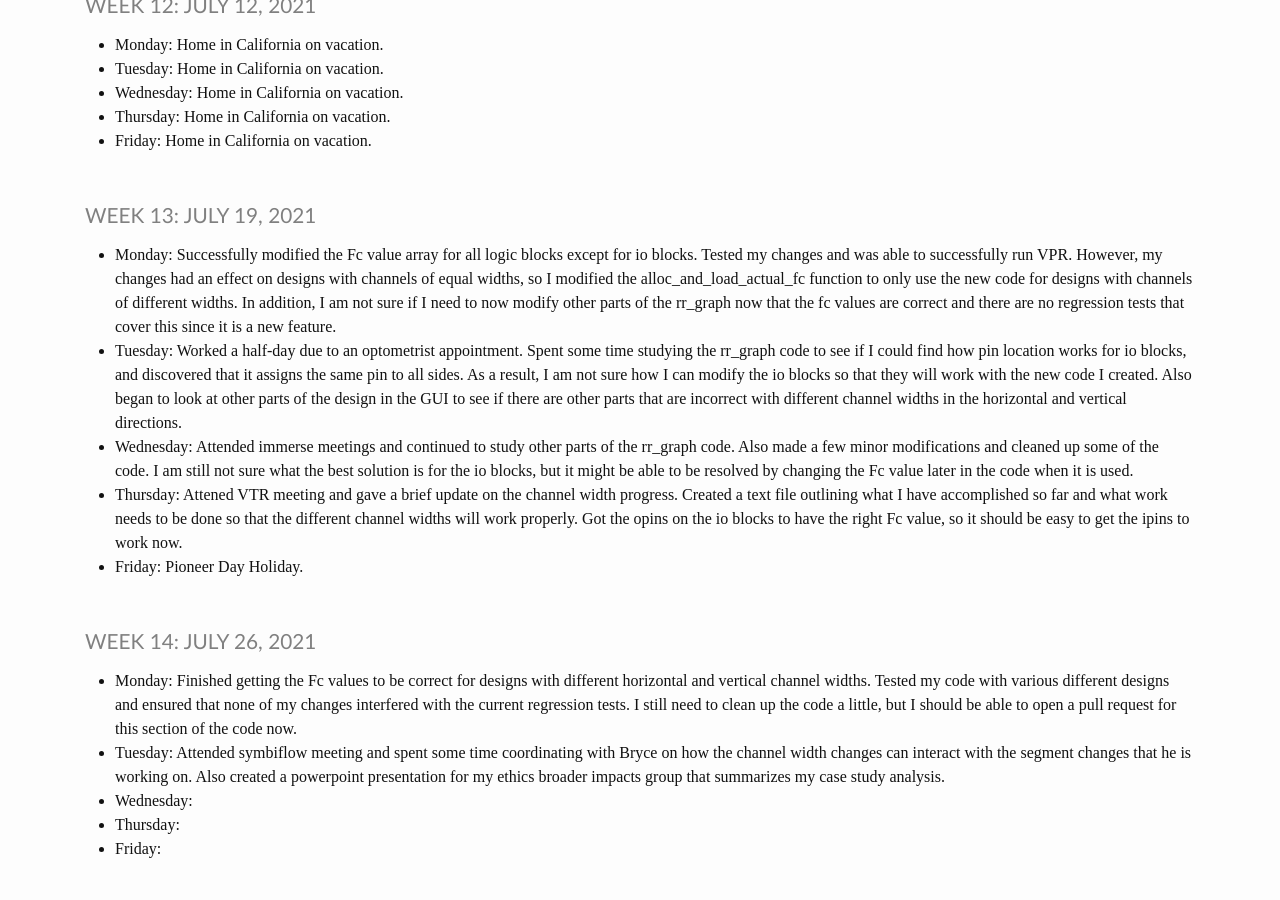
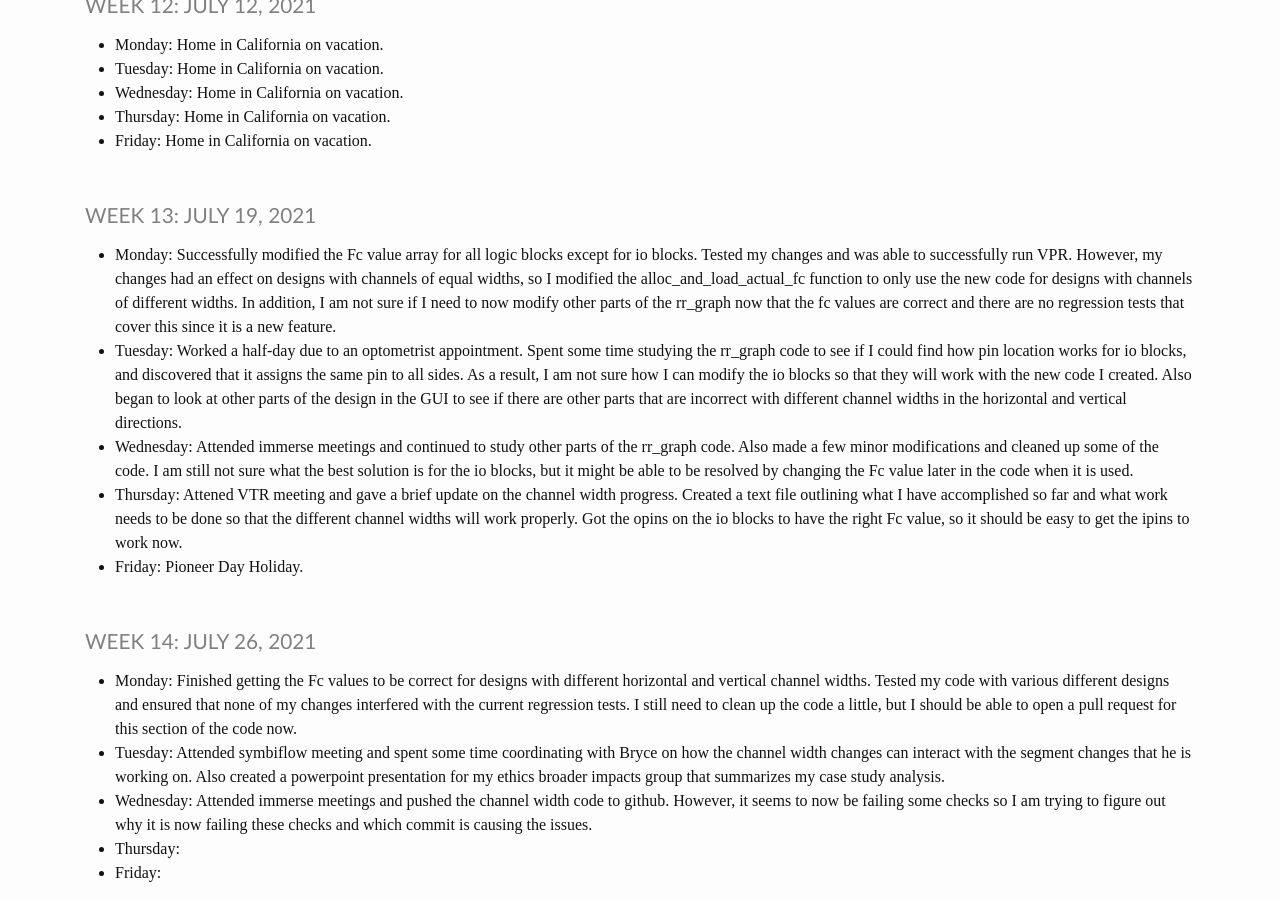
Before and after one commit to heinerb1/heinerb1.github.io, a Jekyll site: the page built from _pages/log.md, in a window 1280 px wide and 900 px high, scrolled down 3930 px. Built offline with Jekyll 4.4.1, drawn with Linux system fonts in a browser that asks for light colours; before the commit the page ends 4806 px from its top, so only the background shows below that.

Commit message:
7/28 Update

```diff
--- a/_pages/log.md
+++ b/_pages/log.md
@@ -233,6 +233,8 @@ title: IMMERSE Log
 * **Tuesday**: Attended symbiflow meeting and spent some time coordinating with Bryce on how the channel width changes can
                interact with the segment changes that he is working on. Also created a powerpoint presentation for my ethics
                broader impacts group that summarizes my case study analysis.
-* **Wednesday**:
+* **Wednesday**: Attended immerse meetings and pushed the channel width code to github. However, it seems to now be failing
+                 some checks so I am trying to figure out why it is now failing these checks and which commit is causing the
+                 issues.
 * **Thursday**:
 * **Friday**:
```
